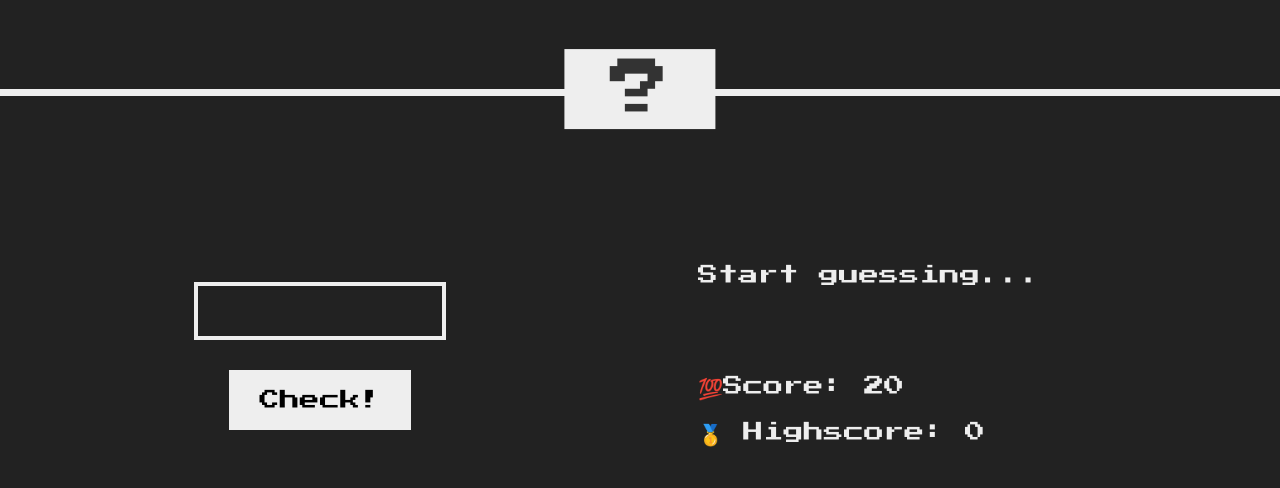
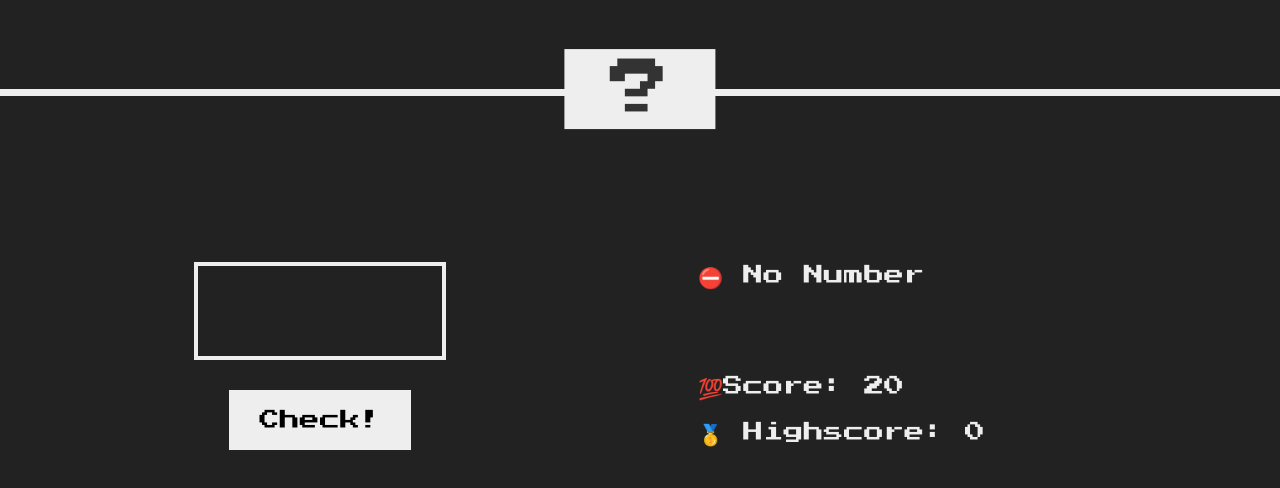
Before and after one commit to minhaz50/Guess-My-Number, a plain HTML site: page index.html in a window 1280 px wide. Both pictures are taken after a click on the button "Check!". Shown: the part 184-672 px from the top of the page. Drawn offline with Linux system fonts and the light colour scheme.

Commit message:
Added event listner for Check button for  checking the number

```diff
--- a/script.js
+++ b/script.js
@@ -0,0 +1,19 @@
+'use strict';
+/*
+document.querySelector('.message').textContent = '🎉 Correct Number';
+
+document.querySelector('.number').textContent = 13;
+document.querySelector('.score').textContent = 14;
+
+document.querySelector('.guess').value = 23;
+console.log(document.querySelector('.guess').value);
+*/
+
+document.querySelector('.check').addEventListener('click', function () {
+  const guess = Number(document.querySelector('.guess').value);
+  console.log(guess, typeof guess);
+
+  if (!guess) {
+    document.querySelector('.message').textContent = '⛔ No Number';
+  }
+});
--- a/style.css
+++ b/style.css
@@ -1,4 +1,4 @@
-@import url("https://fonts.googleapis.com/css?family=Press+Start+2P&display=swap");
+@import url('https://fonts.googleapis.com/css?family=Press+Start+2P&display=swap');
 * {
   margin: 0;
   padding: 0;
@@ -11,7 +11,7 @@ html {
 }
 
 body {
-  font-family: "Press Start 2P", sans-serif;
+  font-family: 'Press Start 2P', sans-serif;
   color: #eee;
   background-color: #222;
 }
@@ -89,6 +89,7 @@ h1 {
   text-align: center;
   display: block;
   margin-bottom: 3rem;
+  padding: 20px 0;
 }
 
 .btn {
```
Also changed, not shown: 1 other file.
